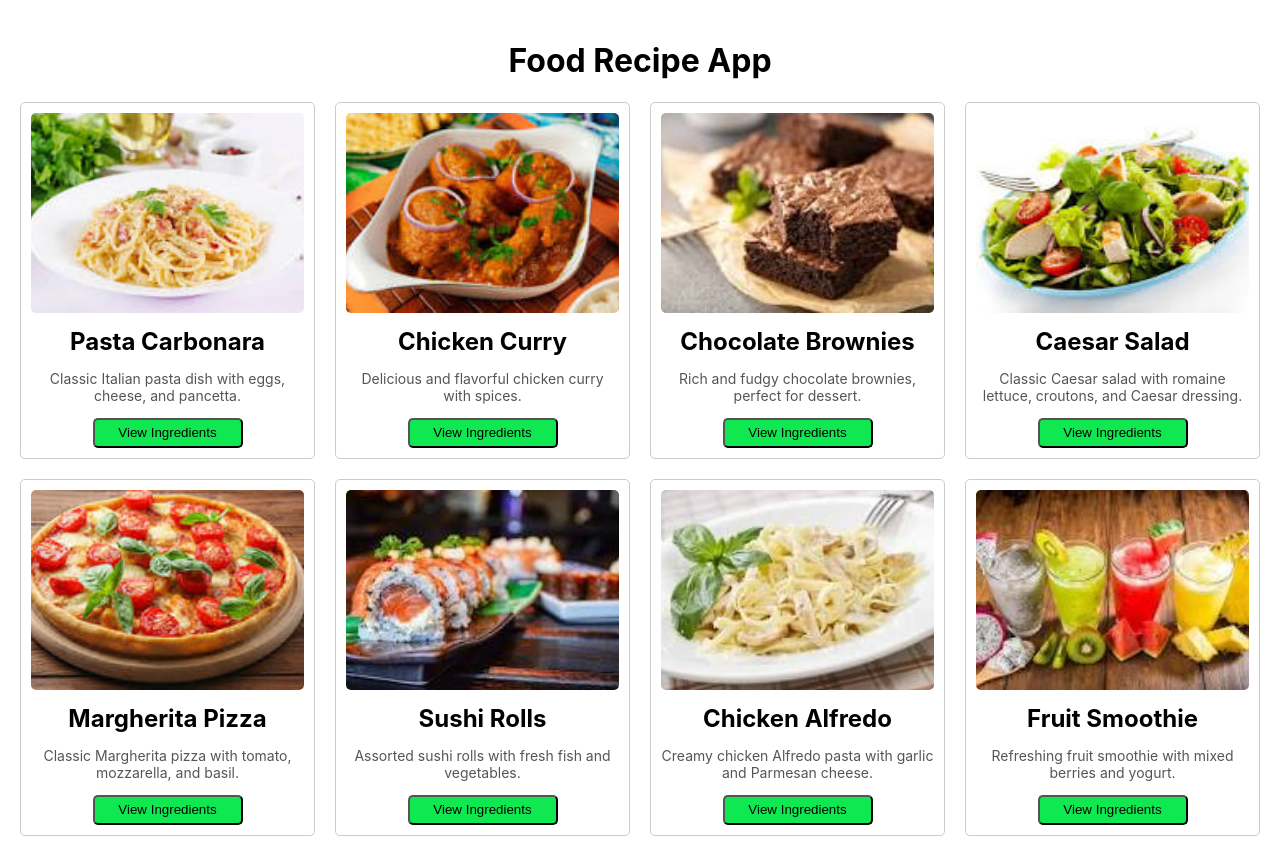
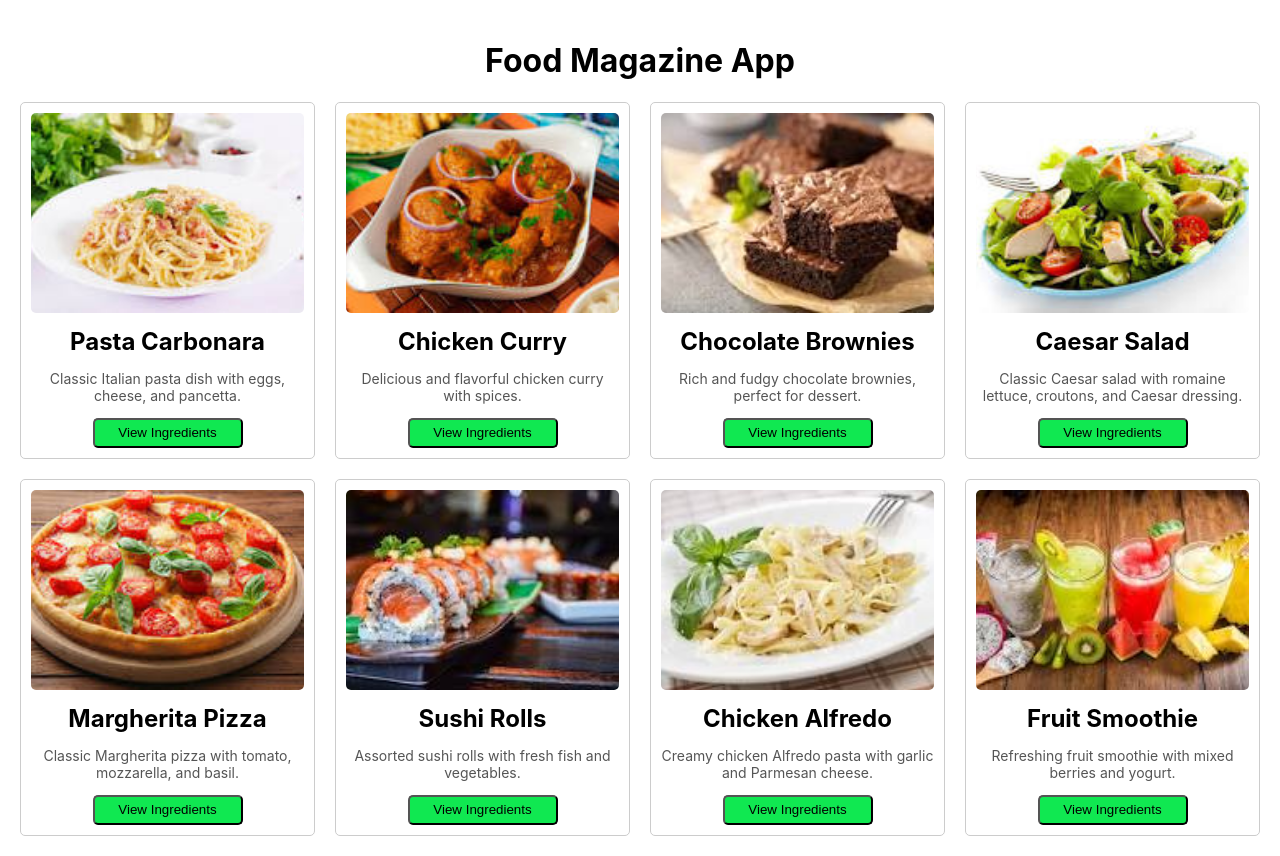
Before and after one commit to danhor/food-magazine, a React (Create React App) app: page / in a window 1280 px wide. Built offline with nearby package versions, Linux system fonts and the light colour scheme.

Commit message:
Some changes of first version

```diff
--- a/src/App.js
+++ b/src/App.js
@@ -34,7 +34,7 @@ const RecipeCard = ({ recipe }) => {
 const App = () => {
   return (
     <div className="app">
-      <h1>Food Recipe App</h1>
+      <h1>Food Magazine App</h1>
       <div className="recipe-container">
         {recipesData.map((recipe) => (
           <RecipeCard key={recipe.id} recipe={recipe} />
```
